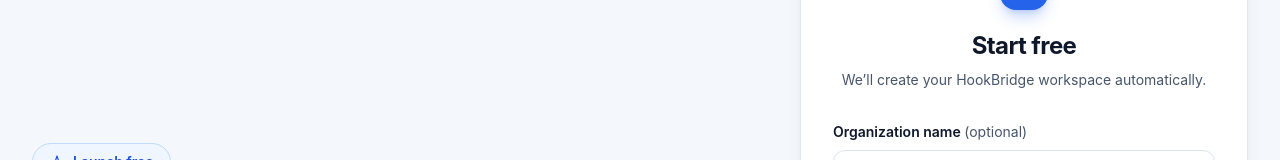
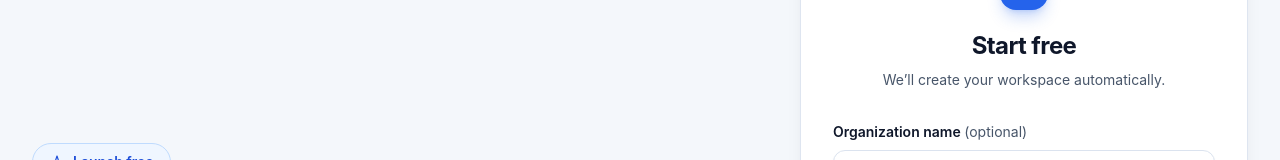
Before and after one commit to skm00/HookBridge, a React (Vite) app in the folder src/HookBridge.Dashboard/: page /register in a window 1280 px wide. Shown: the part 200-360 px from the top of the page. Built offline with nearby package versions, Linux system fonts and the light colour scheme; no server answers.

Commit message:
Fix register page workspace copy

```diff
--- a/src/HookBridge.Dashboard/src/pages/RegisterPage.tsx
+++ b/src/HookBridge.Dashboard/src/pages/RegisterPage.tsx
@@ -52,7 +52,7 @@
           <div className="text-center">
             <div className="mx-auto flex h-12 w-12 items-center justify-center rounded-2xl bg-primary text-white shadow-lg shadow-primary/25">HB</div>
             <h2 className="mt-5 text-2xl font-bold tracking-tight text-text">Start free</h2>
-            <p className="mt-2 text-sm text-text-muted">We’ll create your HookBridge workspace automatically.</p>
+            <p className="mt-2 text-sm text-text-muted">We’ll create your workspace automatically.</p>
           </div>
 
           <form onSubmit={handleSubmit} className="mt-8 space-y-5">
```
